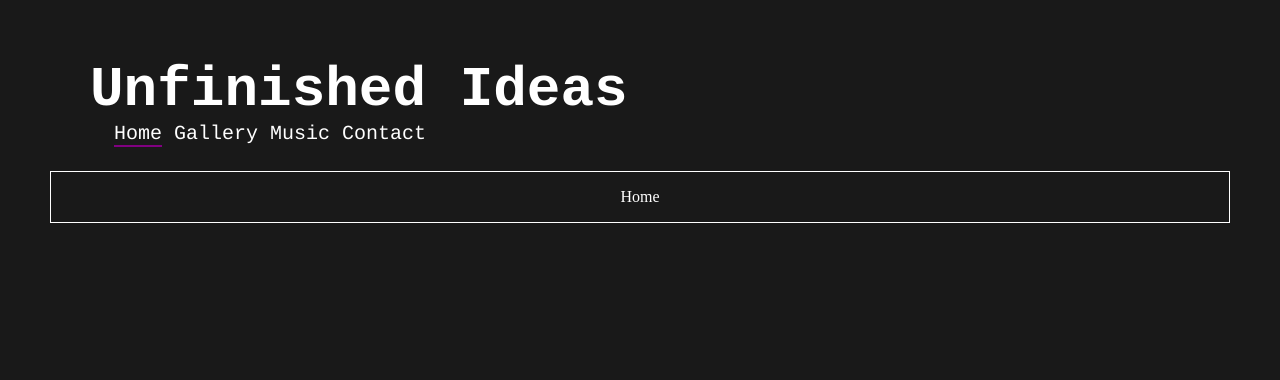
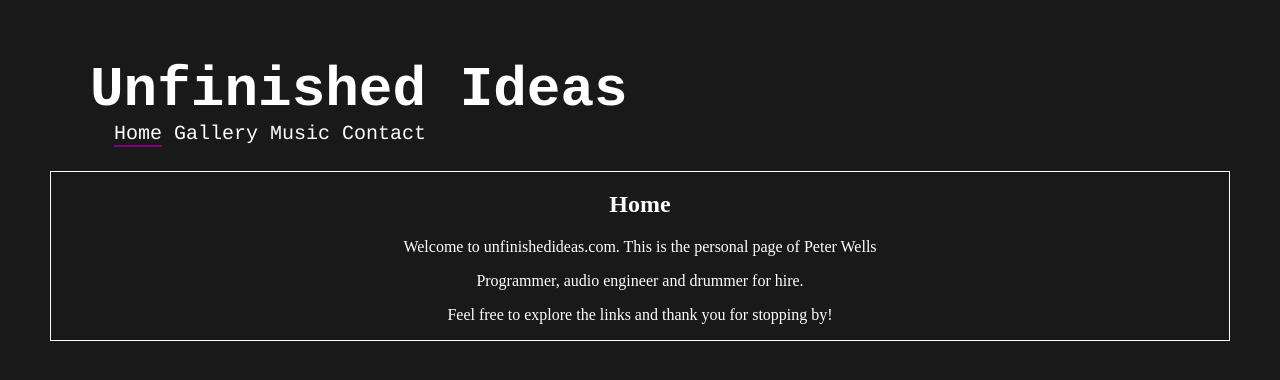
Before and after one commit to unfinishedideas/portfolioPage, a React (Create React App) app: page / in a window 1280 px wide. Shown: the top 380 px of the page. Built offline with nearby package versions, Linux system fonts and the light colour scheme.

Commit message:
some basic styles and homepage

```diff
--- a/src/App.scss
+++ b/src/App.scss
@@ -1,5 +1,6 @@
 .App {
   text-align: center;
+  color: white
 }
 
 .headerWrapper {
@@ -39,7 +40,7 @@
 }
 
 .screen {
-  border: 1px solid white
+  border: 1px solid white;
 }
 
 // .App-logo {
--- a/src/components/Header.js
+++ b/src/components/Header.js
@@ -10,7 +10,6 @@ const Header = () => {
                 <h1 className="heroText">Unfinished Ideas</h1>
                 {/* <h2 className="subtitleText">no idea is ever finished, only abandoned</h2> */}
             </div>
-
             <NavContainer/>
 
         </div>
--- a/src/screens/Home.js
+++ b/src/screens/Home.js
@@ -4,7 +4,10 @@ import '../App.scss';
 const Home = () => {
     return(
         <div className="screen">
-            <p style={{color: 'white'}}>Home</p>
+            <h2>Home</h2>
+            <p>Welcome to unfinishedideas.com. This is the personal page of Peter Wells</p>
+            <p>Programmer, audio engineer and drummer for hire.</p>
+            <p>Feel free to explore the links and thank you for stopping by!</p>
         </div>
     )
 }
```
